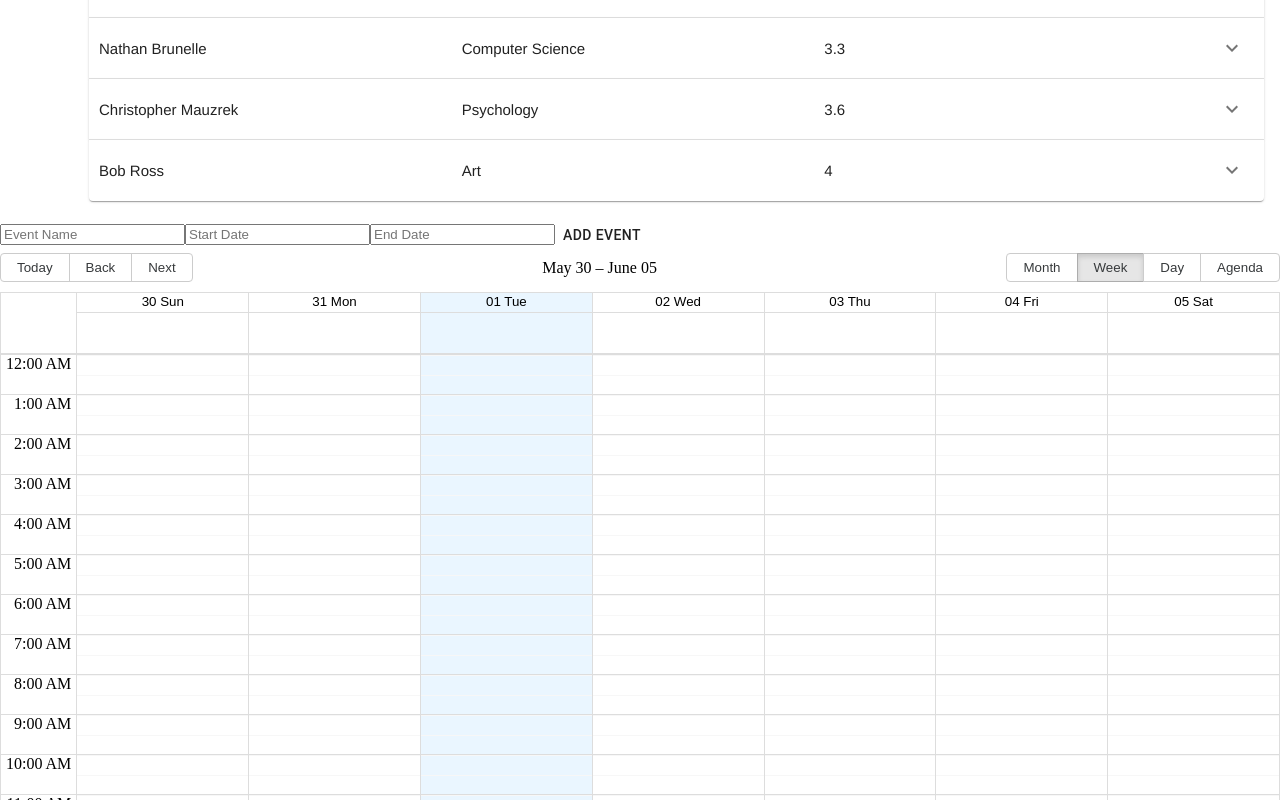
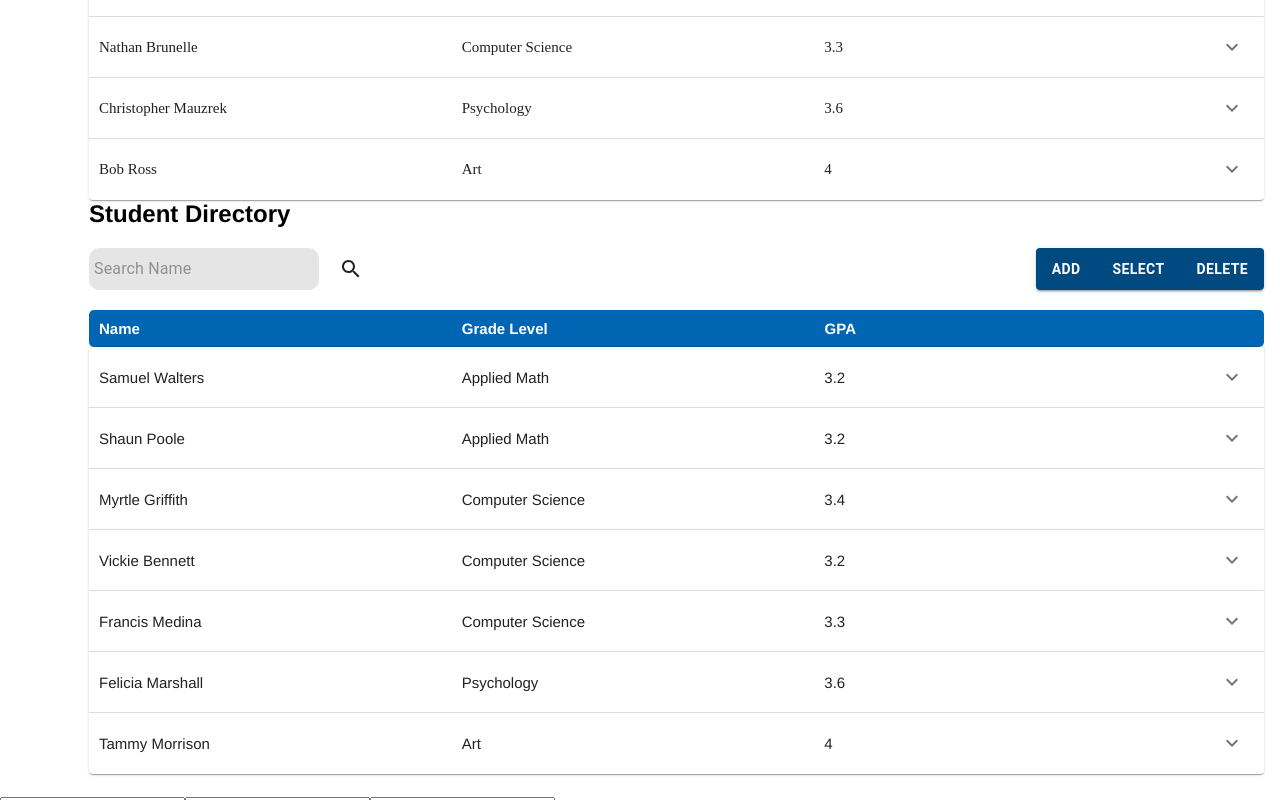
Before and after one commit to LaunchSWETeam2/JeffersonElementary, a React (Create React App) app: page / in a window 1280 px wide. Shown: the part 1020-1820 px from the top of the page. Built offline with nearby package versions, Linux system fonts and the light colour scheme; the HTML template or start-up script is replaced by a standard one.

Commit message:
StudentDirectory UI

```diff
--- a/src/components/Dashboard.js
+++ b/src/components/Dashboard.js
@@ -28,6 +28,7 @@ import '../css/dashboard-style.css'
 
 //Components
 import TeacherDirectory from './TeacherDirectory'
+import StudentDirectory from './StudentDirectory'
 
 const drawerWidth = 200;
 
@@ -181,6 +182,7 @@ export default function MiniDrawer() {
       <main className={classes.content}>
         <div className={classes.toolbar} />
         <TeacherDirectory/>
+        <StudentDirectory/>
       </main>
     </div>
   );
--- /dev/null
+++ b/src/components/StudentDirectory.js
@@ -0,0 +1,154 @@
+import React from 'react'
+import '../css/teacher-directory-style.css'
+
+import {
+    Button,
+    ButtonGroup,
+    Input,
+    Accordion,
+    AccordionSummary,
+    AccordionDetails,
+    Typography,
+} from '@material-ui/core'
+import SearchIcon from '@material-ui/icons/Search'
+import ExpandMoreIcon from '@material-ui/icons/ExpandMore';
+
+//To do extra:
+//Autocomplete search
+//Idea: Scrape uva profs
+
+//note: subject will be a list
+const testData=[
+    {
+        name:"Samuel Walters",
+        grade: "Applied Math",
+        GPA: 3.2,
+        gender:"Female",
+        DOB: "1/1/2012",
+    },{
+        name:"Shaun Poole",
+        grade: "Applied Math",
+        GPA: 3.2,
+        gender:"Male",
+        DOB: "2/2/2012",
+    },
+    {
+        name:"Myrtle Griffith",
+        grade: "Computer Science",
+        GPA: 3.4,
+        gender:"Male",
+        DOB: "3/3/2012",
+    },
+    {
+        name:"Vickie Bennett",
+        grade: "Computer Science",
+        GPA: 3.2,
+        gender:"Male",
+        DOB: "4/4/2012",
+    },
+    {
+        name:"Francis Medina",
+        grade: "Computer Science",
+        GPA: 3.3,
+        gender:"Male",
+        DOB: "5/5/2012",
+    },
+    {
+        name:"Felicia Marshall",
+        grade: "Psychology",
+        GPA: 3.6,
+        gender:"Male",
+        DOB: "6/6/2012",
+    },
+    {
+        name:"Tammy Morrison",
+        grade: "Art",
+        GPA: 4.0,
+        gender:"Male",
+        DOB: "7/7/2012",
+    }
+]
+
+
+function StudentDirectory() {
+    const buttonGroupStyle={
+        backgroundColor:"#004981",
+        borderWidth:"0px",
+        fontWeight:"bold",
+        color:"white",
+    }
+    const InputStyle={
+        backgroundColor:"#E5E5E5",
+        borderRadius:"10px",
+        padding:"5px",
+    }
+    return (
+        <div className="student-directory">
+            <h2 className="td__header">Student Directory</h2>
+                <div className="td__controller">
+                    <div className="td__controller__search">
+                        <Input style={InputStyle} disableUnderline={true} id="teacher-search-input"  placeholder="Search Name"/>
+                        <Button><SearchIcon/></Button>
+                    </div>
+                    <ButtonGroup variant="contained" aria-label="teacher-directory-controls">
+                        <Button style={buttonGroupStyle}>Add</Button>
+                        <Button style={buttonGroupStyle}>Select</Button>
+                        <Button style={buttonGroupStyle}>Delete</Button>
+                    </ButtonGroup>
+                </div>
+                <div className="td__table">
+                    <div className="td__table__columns color-theme">
+                        <div className="column-label">Name</div>
+                        <div className="column-label">Grade Level</div>
+                        <div className="column-label">GPA</div>
+                        <div className="spacer"/>
+                    </div>
+                    {
+                        testData.map((student)=>{
+                            return(
+                                <StudentAccordion student={student}/>
+                            )
+                        })
+                    }
+                </div>
+        </div>
+    )
+}
+
+function StudentAccordion({student}){
+    const accordionStyle={
+        width:"100%",
+        paddingRight:"20px",//based off td__table__columns
+    }
+    return(
+        <Accordion style={accordionStyle}>
+            <AccordionSummary
+                expandIcon={<ExpandMoreIcon />}
+                aria-controls="panel1a-content"
+                id="panel1a-header"
+                style={{padding:"0px"}}
+            >
+                <div className="td__table__columns">
+                    <div className="column-label">{student.name}</div>
+                    <div className="column-label">{student.grade}</div>
+                    <div className="column-label">{student.GPA}</div>
+                </div>
+            </AccordionSummary>
+            <AccordionDetails>
+                <div className="accordion-details">
+                    <ProfilePic student={student}/>
+                    Some extra info in a flexbox or grid... (Gender, DOB, etc)
+                </div>
+            </AccordionDetails>
+        </Accordion>
+    )
+}
+
+function ProfilePic({student}){
+    return(
+        <img className="profile-pic" src="http://placehold.it/100x100"/>
+    )
+}
+
+
+export default StudentDirectory
--- a/src/css/teacher-directory-style.css
+++ b/src/css/teacher-directory-style.css
@@ -4,7 +4,7 @@
   font-weight: bold;
 }
 
-.teacher-directory {
+.student-directory {
   font-family: Helvetica;
 }
 
```
